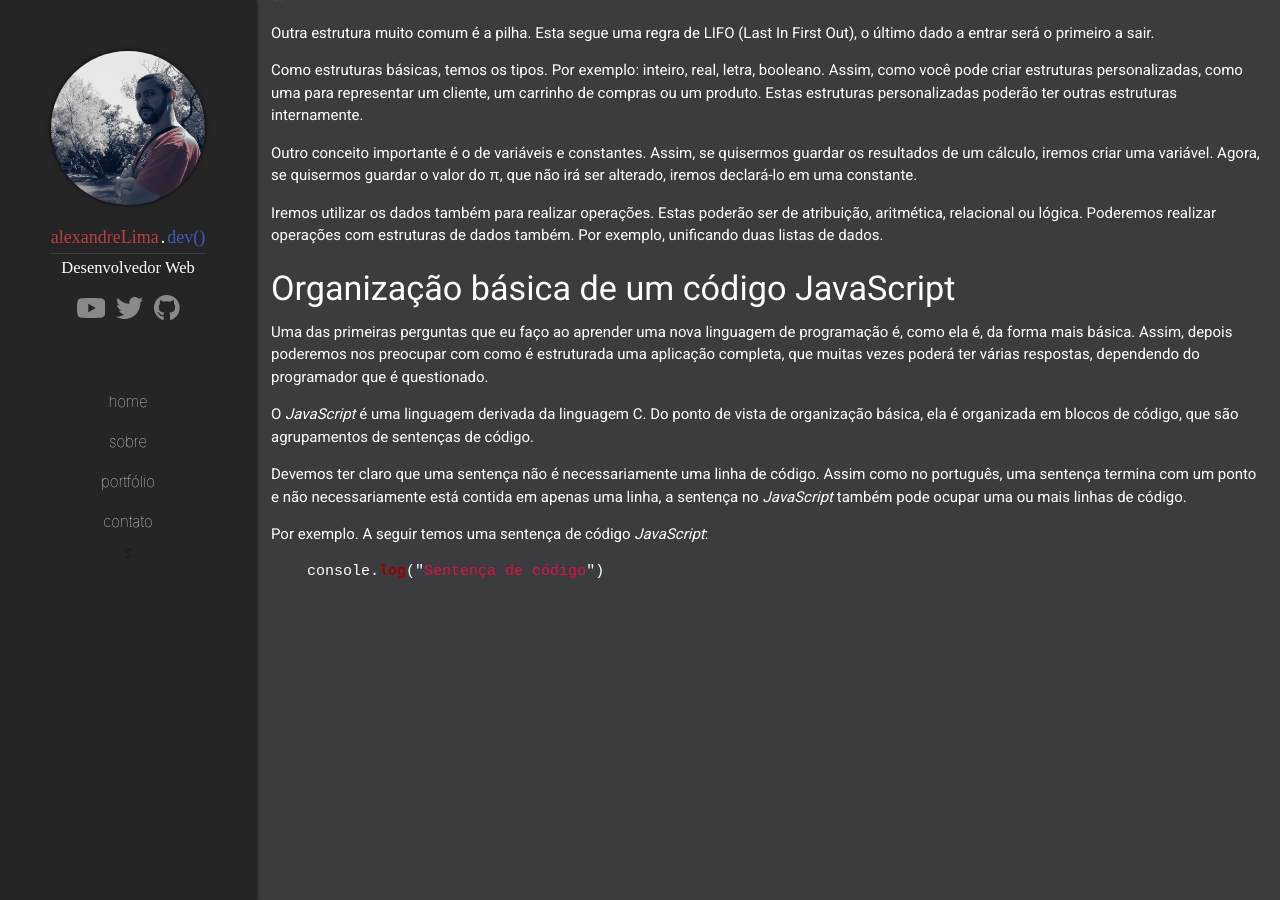
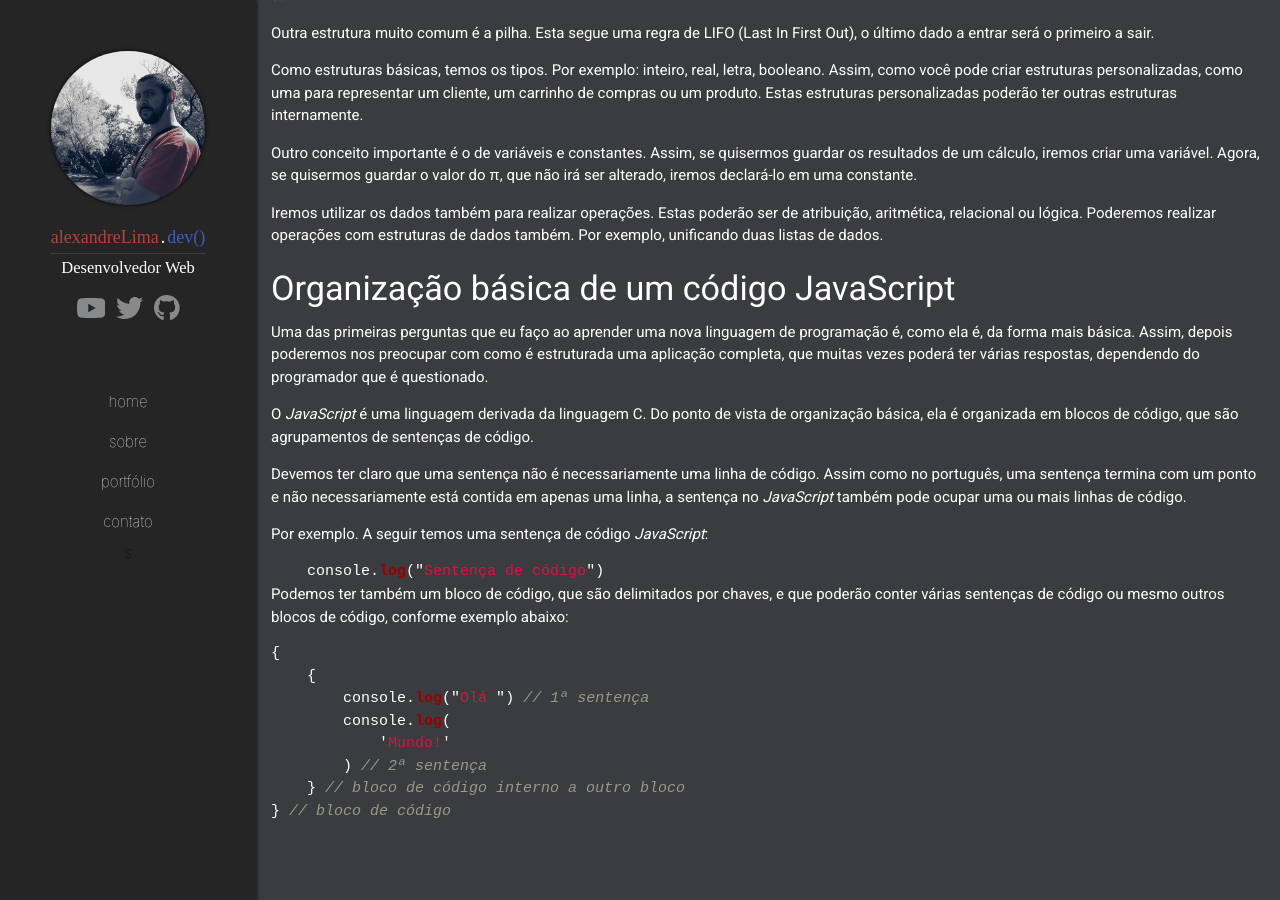
Before and after one commit to Alexandresl/alexandrelima-dev, a Jekyll site: the page built from _posts/2019-07-29-javascript-3-fundamentos.md, in a window 1280 px wide and 900 px high, scrolled down 792 px. Built offline with Jekyll 4.4.1, drawn with Linux system fonts in a browser that asks for light colours; some web fonts are replaced; comment, search, counter and statistics services are not loaded; some of the changed text lies outside the part shown.

Commit message:
Update Blog “2019-07-29-javascript-3-fundamentos”

````diff
--- a/_posts/2019-07-29-javascript-3-fundamentos.md
+++ b/_posts/2019-07-29-javascript-3-fundamentos.md
@@ -50,3 +50,16 @@ Por exemplo. A seguir temos uma sentença de código *JavaScript*:
 ```javascript
     console.log("Sentença de código")
 ```
+
+Podemos ter também um bloco de código, que são delimitados por chaves, e que poderão conter várias sentenças de código ou mesmo outros blocos de código, conforme exemplo abaixo:
+
+```javascript
+{
+    {
+        console.log("Olá ") // 1ª sentença
+        console.log(
+            'Mundo!'
+        ) // 2ª sentença
+    } // bloco de código interno a outro bloco
+} // bloco de código
+```
````
